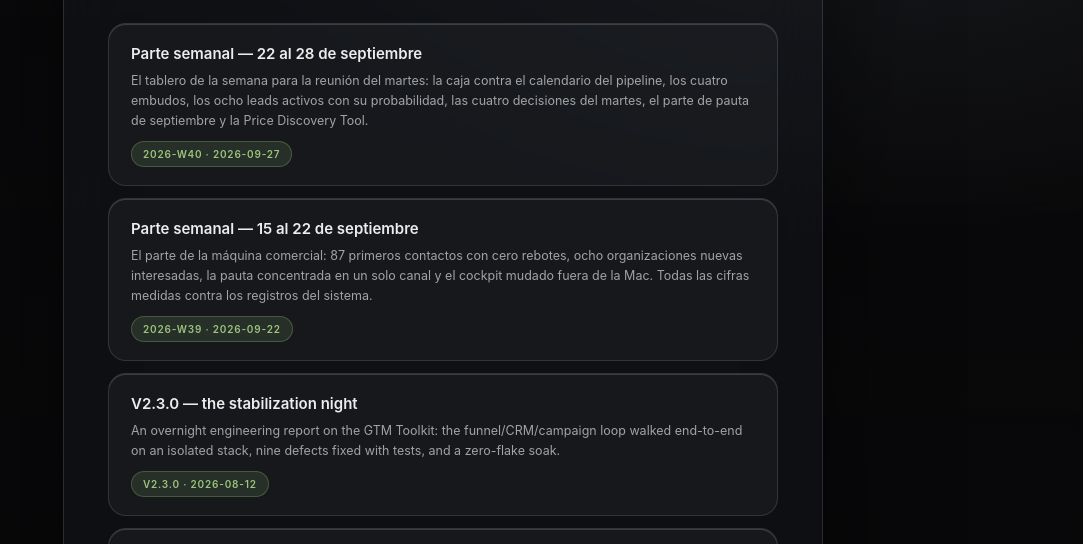
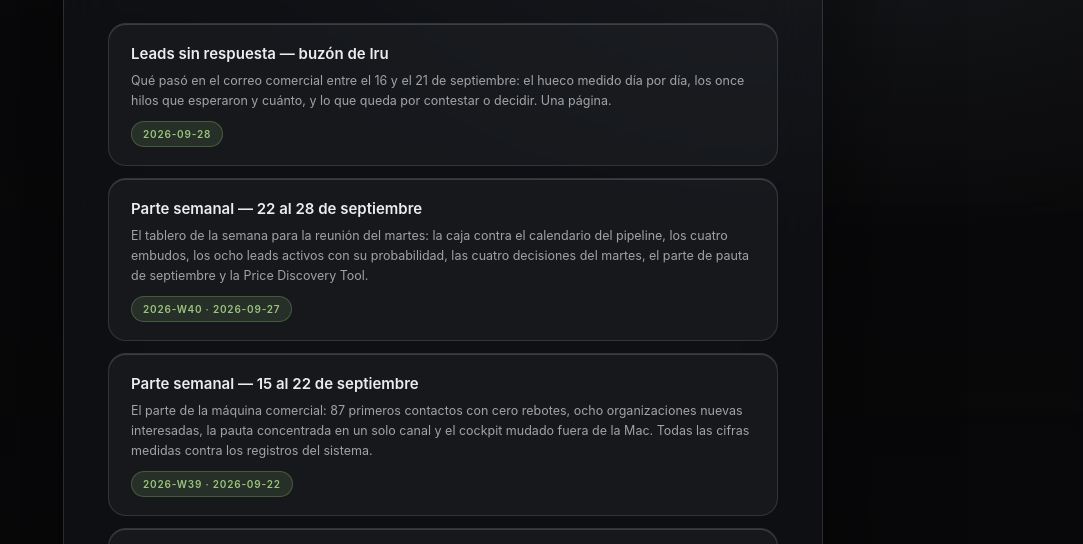
Before and after one commit to BothVentures/lc-docs, a plain HTML site: page index.html in a window 1280 px wide. Shown: the part 194-738 px from the top of the page, without its empty margins (197-1280 px from the left). Drawn offline with Linux system fonts and the light colour scheme.

Commit message:
index: leads sin respuesta · buzón de Iru

```diff
--- a/index.html
+++ b/index.html
@@ -83,6 +83,11 @@
   </div>
 
   <div class="doclist">
+    <a class="doc" href="leads-sin-respuesta-iru-2026-09-28.html">
+      <h2>Leads sin respuesta — buzón de Iru</h2>
+      <p>Qué pasó en el correo comercial entre el 16 y el 21 de septiembre: el hueco medido día por día, los once hilos que esperaron y cuánto, y lo que queda por contestar o decidir. Una página.</p>
+      <span class="pill">2026-09-28</span>
+    </a>
     <a class="doc" href="parte-semanal-2026-W40.html">
       <h2>Parte semanal — 22 al 28 de septiembre</h2>
       <p>El tablero de la semana para la reunión del martes: la caja contra el calendario del pipeline, los cuatro embudos, los ocho leads activos con su probabilidad, las cuatro decisiones del martes, el parte de pauta de septiembre y la Price Discovery Tool.</p>
```
